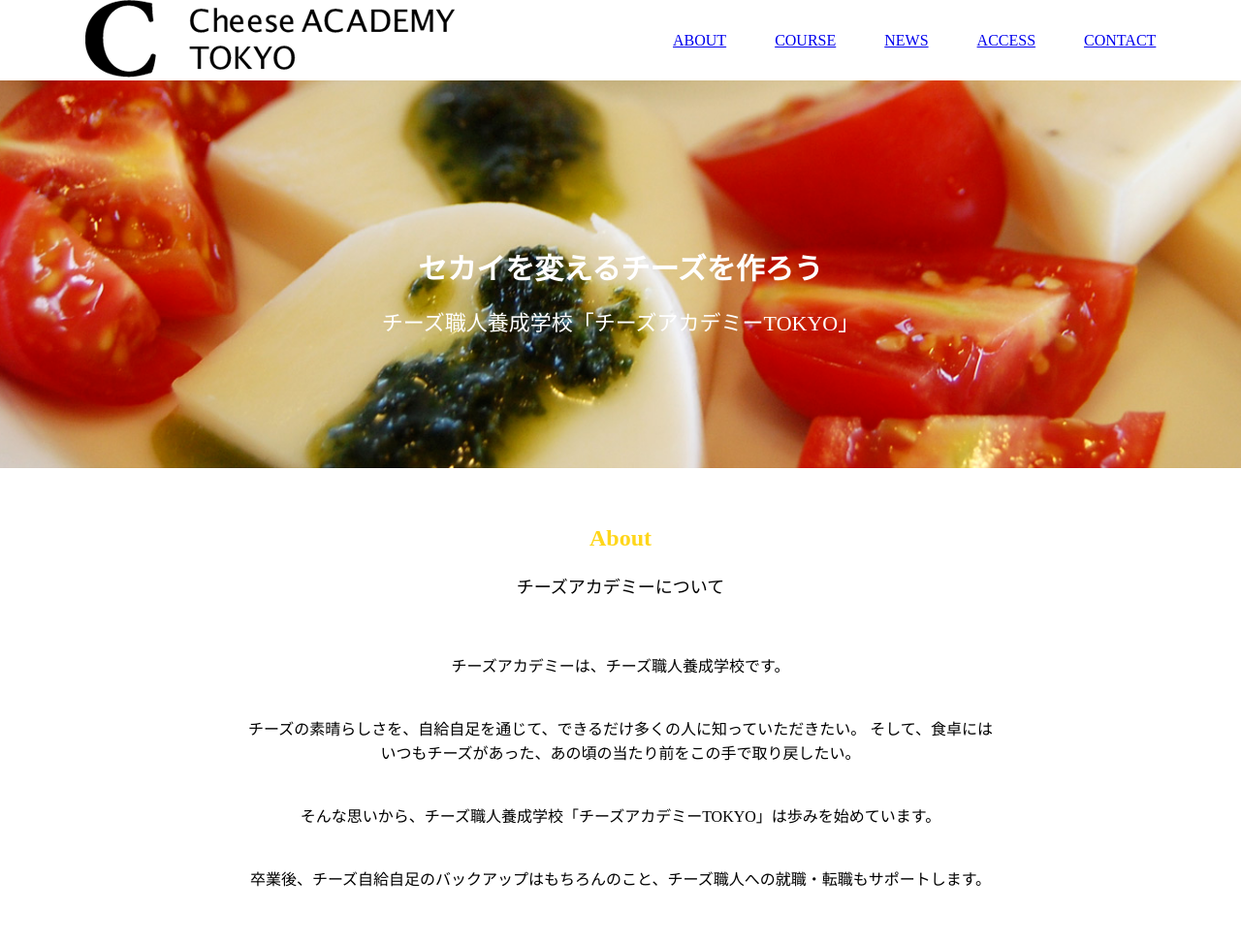
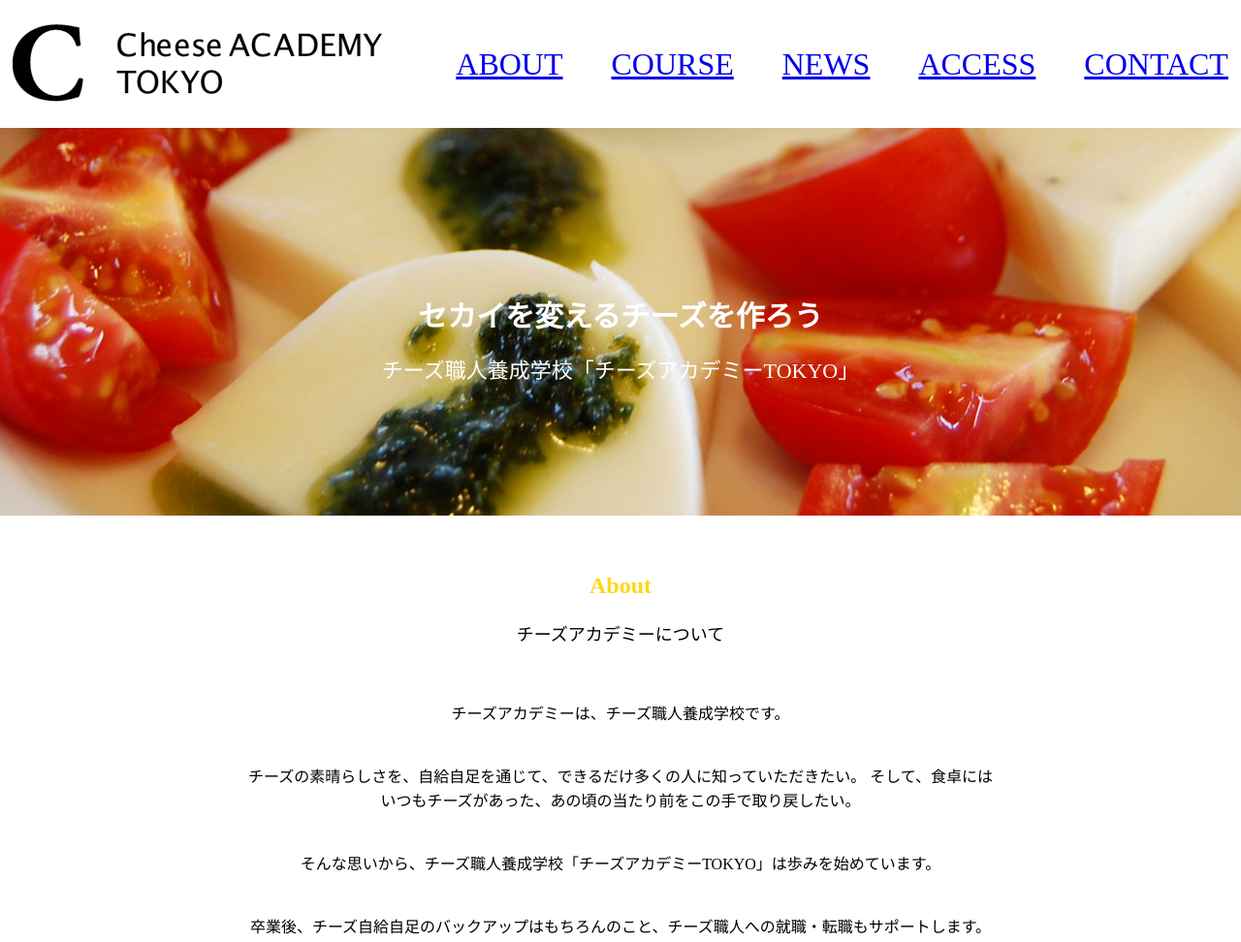
Before and after one commit to 15-y1-watanabe/kadai01, a plain HTML site: page kadai1/index.html in a window 1280 px wide. Shown: the top 972 px of the page at 97% size. Drawn offline with nearby package versions, Linux system fonts and the light colour scheme; a script that the page names is missing.

Commit message:
Add files via upload

```diff
--- a/kadai1/css/style.css
+++ b/kadai1/css/style.css
@@ -9,10 +9,13 @@
 
 .header__nav {
     display: flex;
+    font-size: 32px;
 }
 
 .header__nav li {
     margin-left: 50px;
+    margin-top: 50px;
+    margin-bottom: 50px;
 }
 
 /* mainvisual */
```
